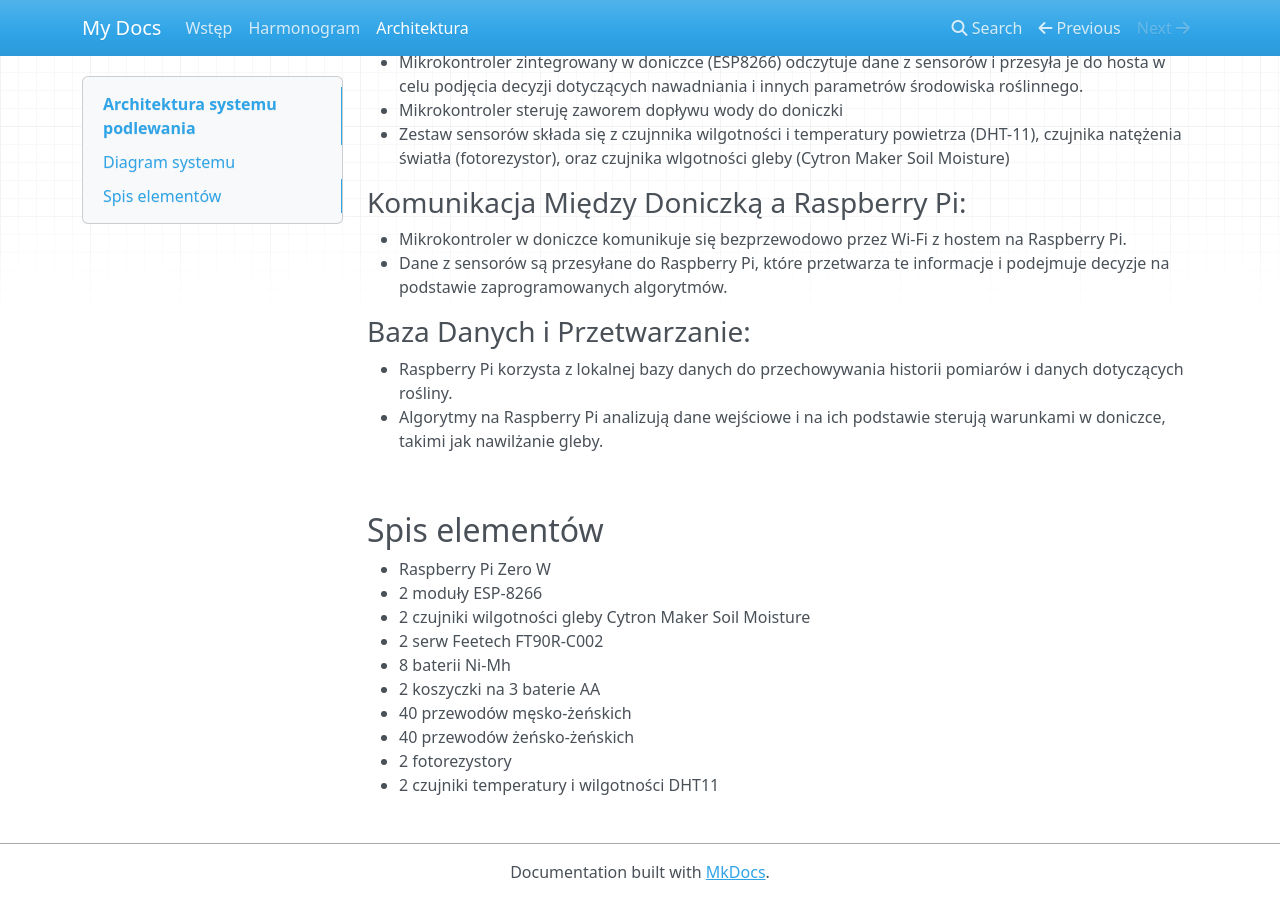
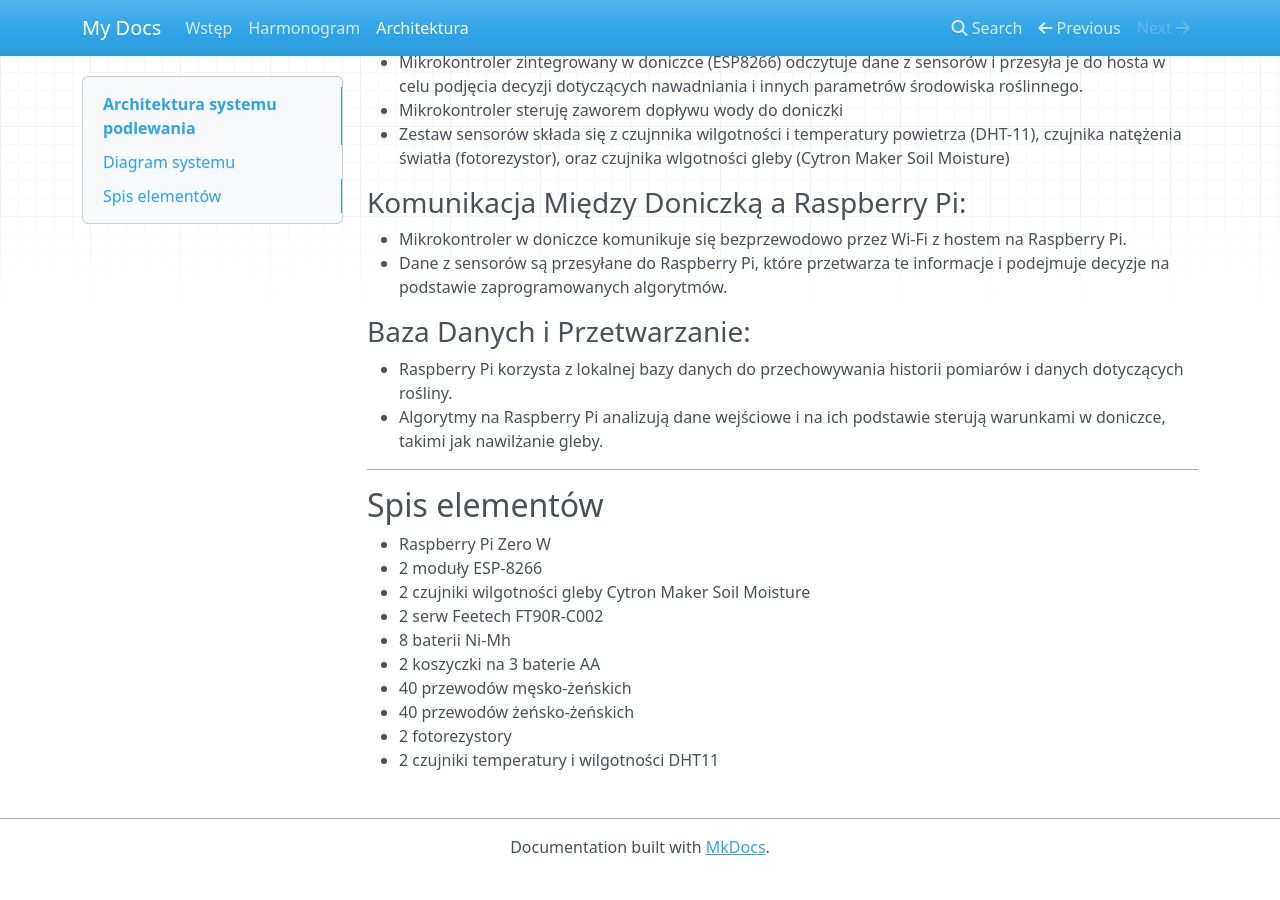
Before and after one commit to groupplants/docs, an MkDocs documentation site: the page built from docs/architektura.md, in a window 1280 px wide and 900 px high, scrolled down 1042 px. Built offline with MkDocs 1.6.1, drawn with Linux system fonts in a browser that asks for light colours; nearby versions of some CDN libraries; after the commit the page ends 1917 px from its top, so only the background shows below that.

Commit message:
Update architektura.md

```diff
--- a/docs/architektura.md
+++ b/docs/architektura.md
@@ -22,7 +22,7 @@
 ### Baza Danych i Przetwarzanie:
 - Raspberry Pi korzysta z lokalnej bazy danych do przechowywania historii pomiarów i danych dotyczących rośliny.
 - Algorytmy na Raspberry Pi analizują dane wejściowe i na ich podstawie sterują warunkami w doniczce, takimi jak nawilżanie gleby.
-### &nbsp;
+---
 
 ## Spis elementów
 
```
